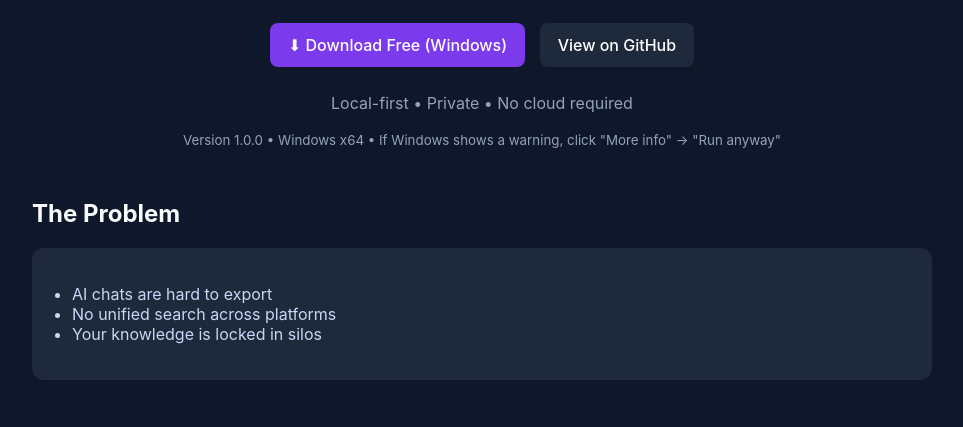
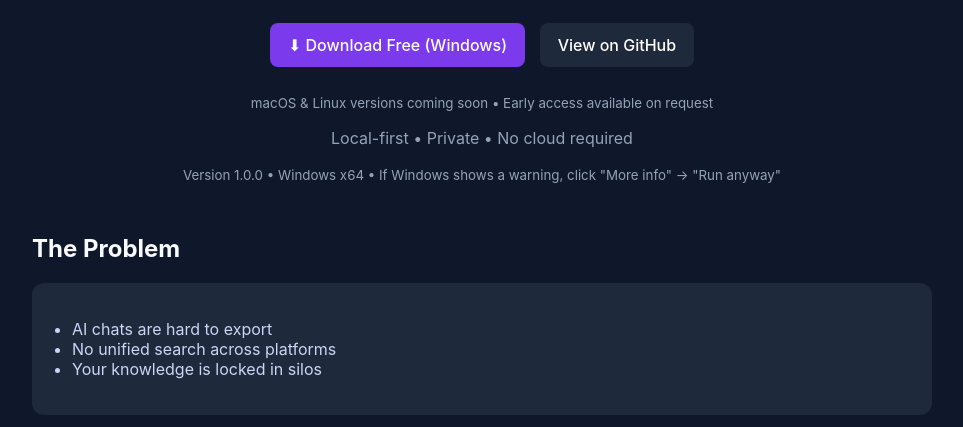
Before and after one commit to KnolBee/knolfy-site, a plain HTML site: page index.html in a window 1280 px wide. Shown: the part 344-771 px from the top of the page, without its empty margins (158-1121 px from the left). Drawn offline with Linux system fonts and the light colour scheme.

Commit message:
Add early access note for macOS and Linux versions

```diff
--- a/index.html
+++ b/index.html
@@ -120,6 +120,13 @@
     <a class="btn secondary" href="https://github.com/KnolBee/knolfy-app">
       View on GitHub
     </a>
+
+    <p class="center" style="margin-top:15px;">
+      <small>
+        macOS & Linux versions coming soon • Early access available on request
+      </small>
+    </p>
+
   </div>
 
   <p class="center">
```
